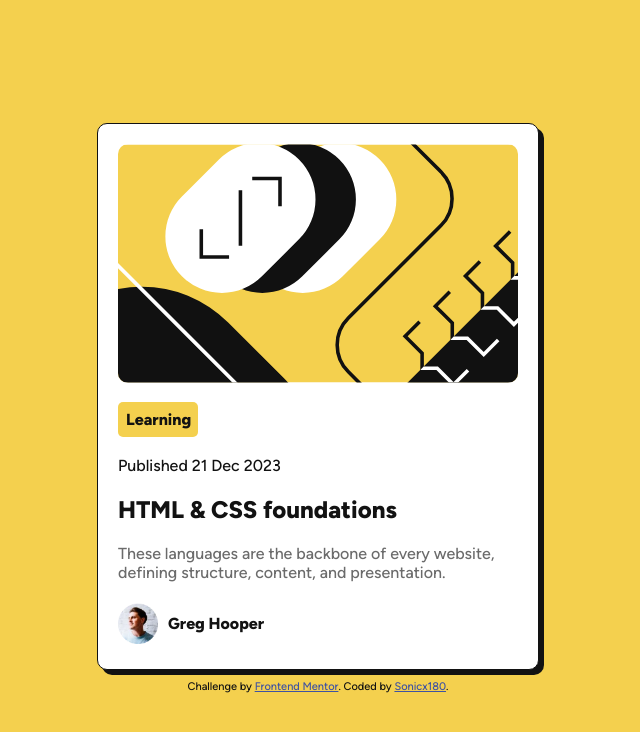
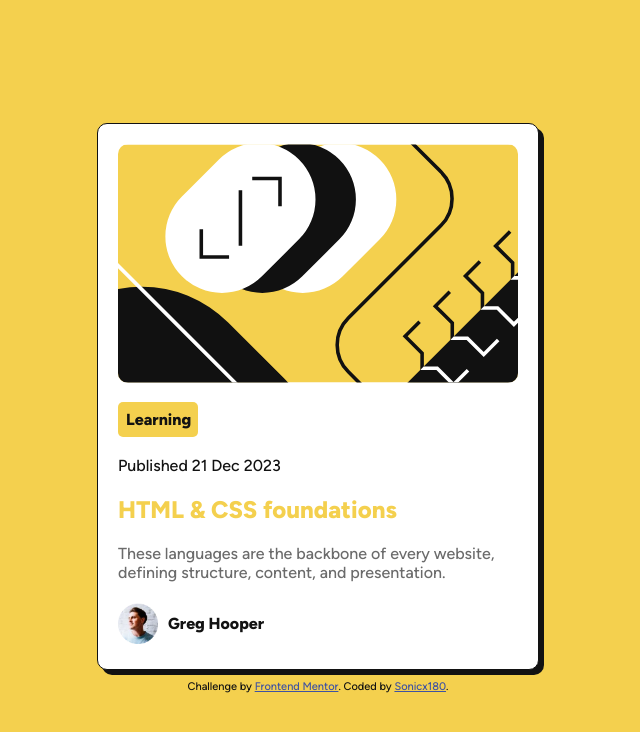
Before and after one commit to sonicx180/blog-preview-card, a plain HTML site: page index.html in a window 1280 px wide. In both pictures the pointer is over the element "HTML & CSS foundations". Shown: the whole page, without its empty margins (322-962 px from the left). Drawn offline with Linux system fonts and the light colour scheme.

```diff
--- a/style.css
+++ b/style.css
@@ -90,3 +90,9 @@
 footer {
 	margin-top: 10px;
 }
+
+/* Hover effect */
+h1:hover {
+	color:var(--color-ylw);
+	cursor:pointer;
+}
```
Also changed, not shown: assets/images/ss.png (added), 2 other files.
